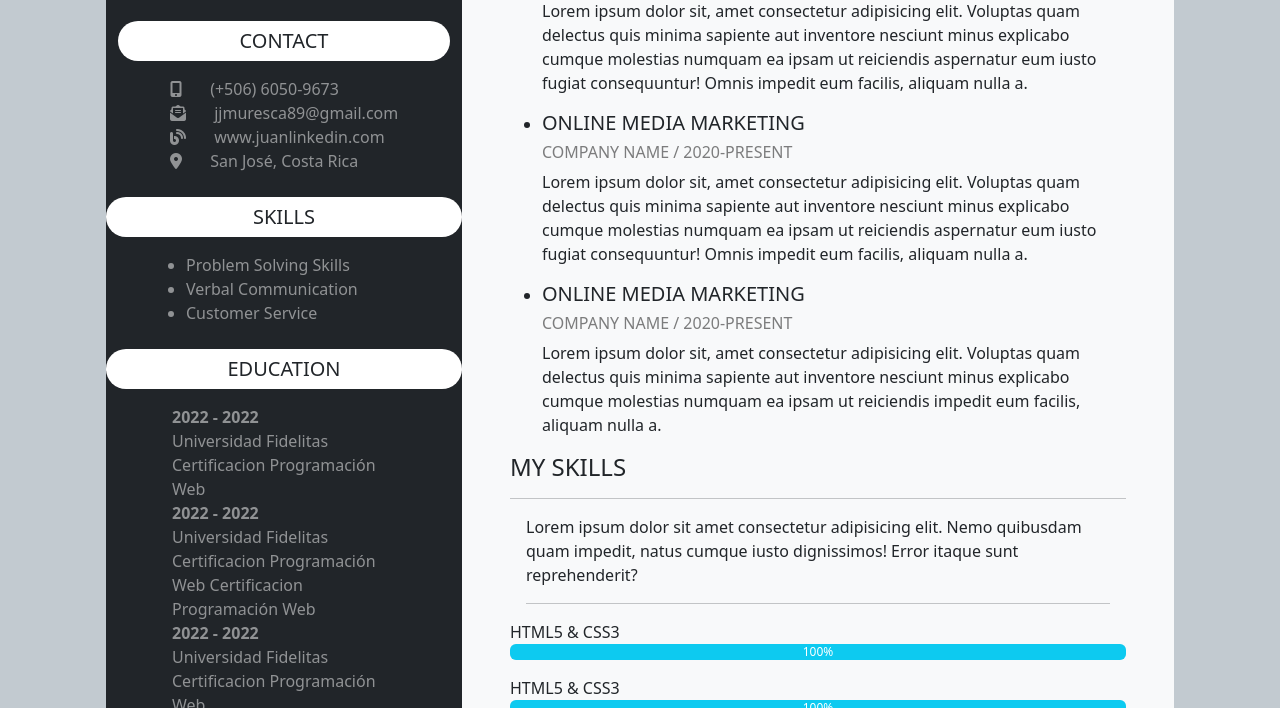
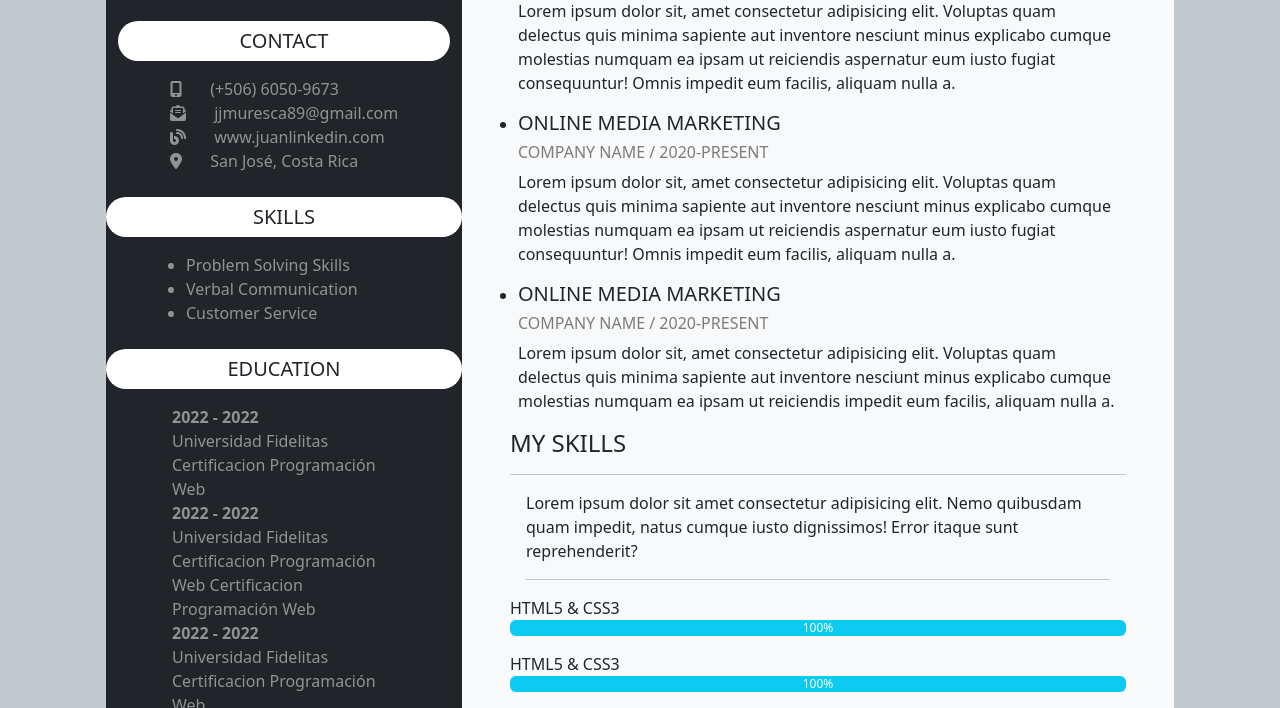
Before and after one commit to juanesk23/curriculum, a plain HTML site: page index.html in a window 1280 px wide. Shown: the part 392-1100 px from the top of the page. Drawn offline with nearby package versions, Linux system fonts and the light colour scheme.

Commit message:
px-2
de la lista de work exp

```diff
--- a/index.html
+++ b/index.html
@@ -86,7 +86,7 @@
                   <h4 class="text-uppercase">Work experience</h4>
                   <hr>
 
-                  <ul class="list">
+                  <ul class="list px-2">
                       <li class="list-item">
                           <h5 class="display-9 text-uppercase">online media marketing</h5>
                           <h6 class="text-uppercase text-black-50">company name / 2020-present</h6>
```
